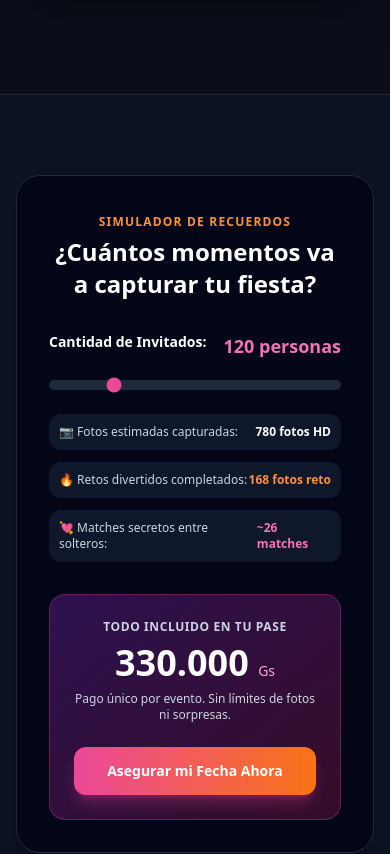
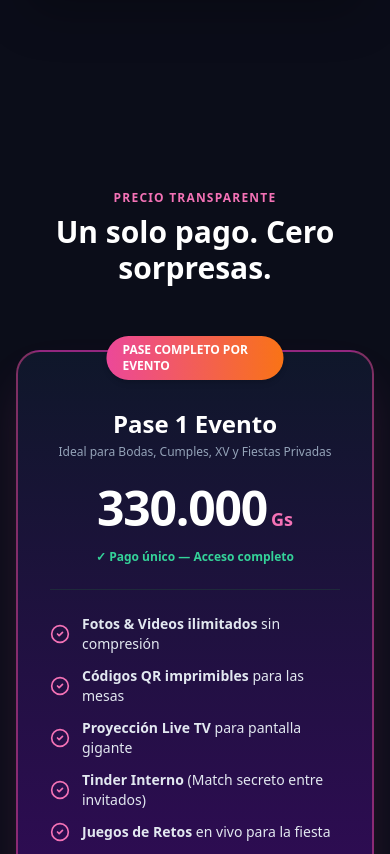
Before and after one commit to imperialempy-collab/event-dump, a Next.js app: page / in a window 390 px wide. Shown: the part 4467-5321 px from the top of the page. Built offline with nearby package versions, Linux system fonts and the light colour scheme; no server answers.

Commit message:
Update index.js

```diff
--- a/src/pages/index.js
+++ b/src/pages/index.js
@@ -626,71 +626,7 @@ export default function LandingPage() {
         </div>
       </section>
 
-      {/* MEMORY CALCULATOR TOOL */}
-      <section className="py-20 bg-slate-900/60 border-t border-slate-800">
-        <div className="max-w-4xl mx-auto px-4 sm:px-6 lg:px-8">
 
-          <div className="bg-slate-950 p-8 md:p-10 rounded-3xl border border-slate-800 shadow-xl">
-            <div className="text-center max-w-xl mx-auto mb-8">
-              <span className="text-xs font-bold text-orange-400 uppercase tracking-widest">Simulador de Recuerdos</span>
-              <h3 className="text-2xl md:text-3xl font-extrabold text-white mt-1">
-                ¿Cuántos momentos va a capturar tu fiesta?
-              </h3>
-            </div>
-
-            <div className="grid md:grid-cols-2 gap-8 items-center">
-              <div>
-                <div className="flex justify-between text-sm font-bold text-white mb-3">
-                  <span>Cantidad de Invitados:</span>
-                  <span className="text-pink-400 text-lg">{guestCount} personas</span>
-                </div>
-                <input
-                  type="range"
-                  min="20"
-                  max="500"
-                  step="10"
-                  value={guestCount}
-                  onChange={(e) => setGuestCount(Number(e.target.value))}
-                  className="w-full h-2.5 bg-slate-800 rounded-lg appearance-none cursor-pointer accent-pink-500 mb-6"
-                />
-
-                <div className="space-y-3 text-xs text-slate-300">
-                  <div className="flex justify-between p-2.5 bg-slate-900 rounded-xl">
-                    <span>📷 Fotos estimadas capturadas:</span>
-                    <strong className="text-white">{estimatedPhotos} fotos HD</strong>
-                  </div>
-                  <div className="flex justify-between p-2.5 bg-slate-900 rounded-xl">
-                    <span>🔥 Retos divertidos completados:</span>
-                    <strong className="text-orange-400">{estimatedChallenges} fotos reto</strong>
-                  </div>
-                  <div className="flex justify-between p-2.5 bg-slate-900 rounded-xl">
-                    <span>💘 Matches secretos entre solteros:</span>
-                    <strong className="text-pink-400">~{estimatedMatches} matches</strong>
-                  </div>
-                </div>
-              </div>
-
-              <div className="bg-gradient-to-br from-purple-900/50 to-pink-900/40 p-6 rounded-2xl border border-pink-500/30 text-center">
-                <span className="text-xs font-semibold text-slate-300 uppercase tracking-wider block mb-1">Todo incluido en tu pase</span>
-                <p className="text-4xl font-black text-white my-2">
-                  330.000 <span className="text-sm font-normal text-pink-300">Gs</span>
-                </p>
-                <p className="text-xs text-slate-300 mb-6">
-                  Pago único por evento. Sin límites de fotos ni sorpresas.
-                </p>
-                <button
-                  onClick={() => router.push('/crear')}
-                  className="w-full bg-gradient-to-r from-pink-500 to-orange-500 text-white text-sm font-extrabold py-3.5 rounded-xl shadow-lg shadow-pink-500/30 hover:scale-105 transition-all"
-                >
-                  Asegurar mi Fecha Ahora
-                </button>
-              </div>
-            </div>
-
-          </div>
-
-        </div>
-      </section>
 
       {/* PRICING CARD SECTION (330.000 Gs) */}
       <section id="precio" className="py-24 bg-[#0B0D19] relative">
```
